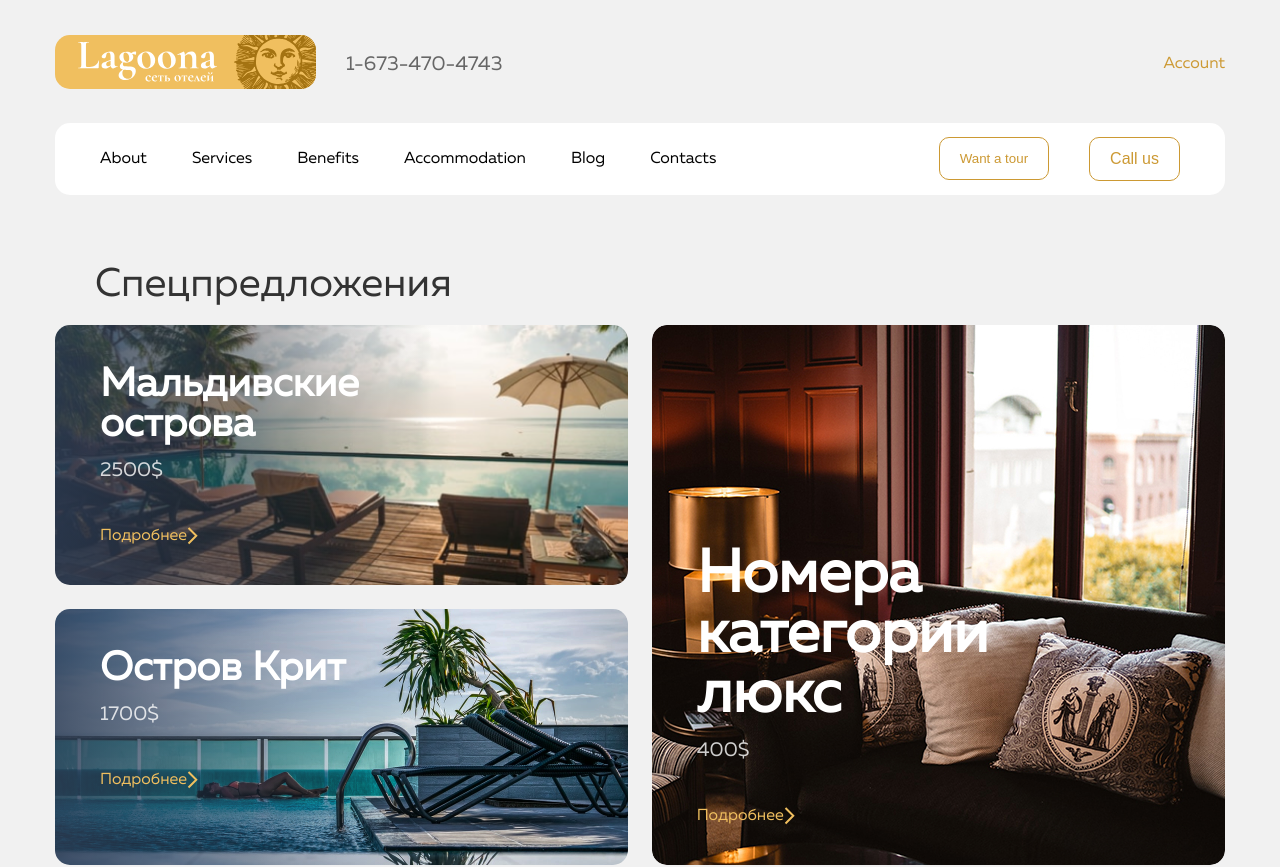
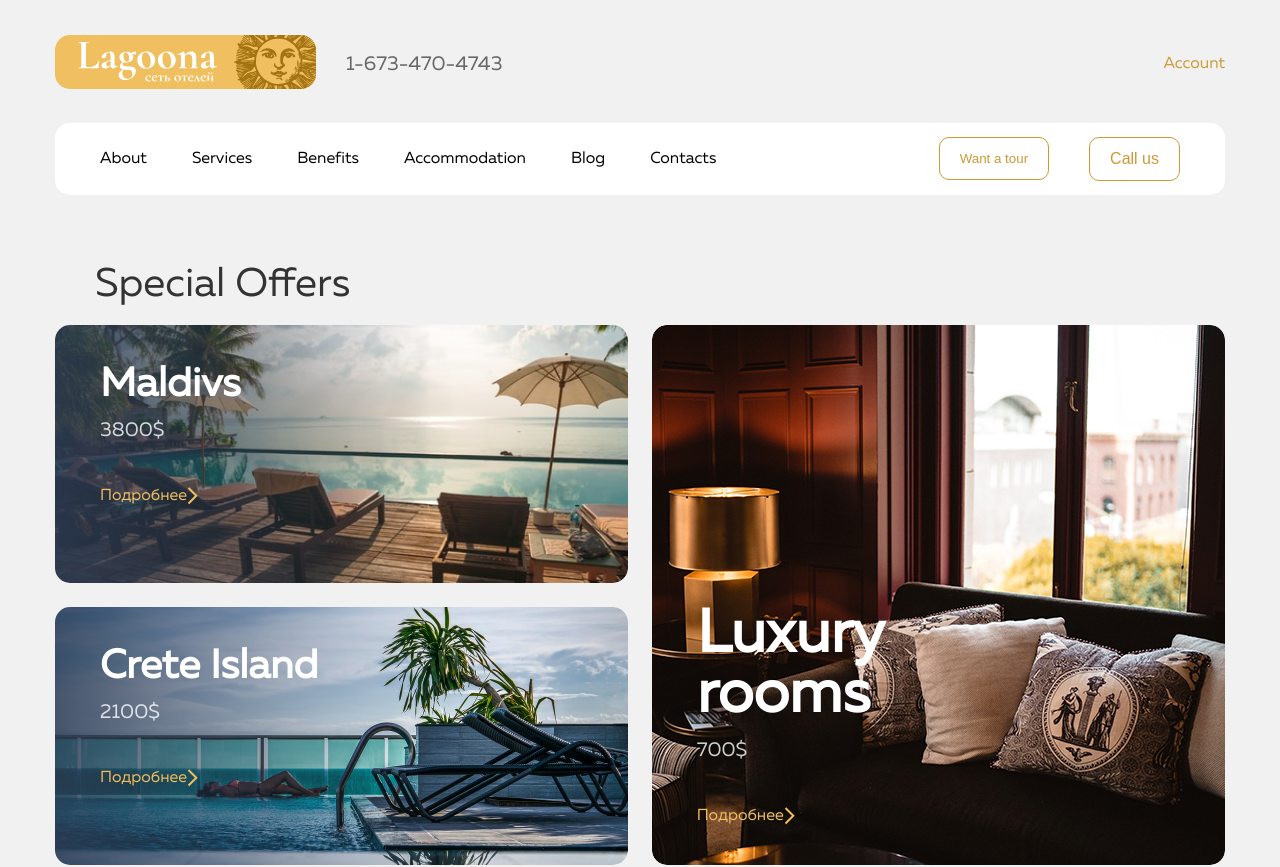
Before and after one commit to jeremyDev2/Lagoona, a React (Create React App) app in the folder lagoona/: page / in a window 1280 px wide. Shown: the top 867 px of the page. Built offline with nearby package versions, Linux system fonts and the light colour scheme.

Commit message:
Empty-Commit

```diff
--- a/lagoona/src/components/micro_components/SpecialOffers.tsx
+++ b/lagoona/src/components/micro_components/SpecialOffers.tsx
@@ -6,14 +6,14 @@ const SpecialOffers: React.FC = () => {
     return (
         <section>
             <div className="container">
-                <h2 className="special_h2">Спецпредложения</h2>
+                <h2 className="special_h2">Special Offers</h2>
                 <div className="special flex">
                     <div className="special_block flex">
-                        <SpecialOfferComponent title="Мальдивские острова" price="2500$" link="#" ArticleClassName="special_item maldivs" TitleClassName="special-item-title"/>
-                        <SpecialOfferComponent title="Остров Крит" price="1700$" link="#" ArticleClassName=" special_item crete" TitleClassName="special-item-title"/>
+                        <SpecialOfferComponent title="Maldivs" price="3800$" link="#" ArticleClassName="special_item maldivs" TitleClassName="special-item-title"/>
+                        <SpecialOfferComponent title="Crete Island" price="2100$" link="#" ArticleClassName=" special_item crete" TitleClassName="special-item-title"/>
                     </div>
                     <div className="special_block flex">
-                        <SpecialOfferComponent title="Номера категории люкс" price="400$" link="#" ArticleClassName="special_item_2 luxe" TitleClassName="special-item-title-2"/>
+                        <SpecialOfferComponent title="Luxury rooms" price="700$" link="#" ArticleClassName="special_item_2 luxe" TitleClassName="special-item-title-2"/>
                     </div>
                 </div>
             </div>
```
